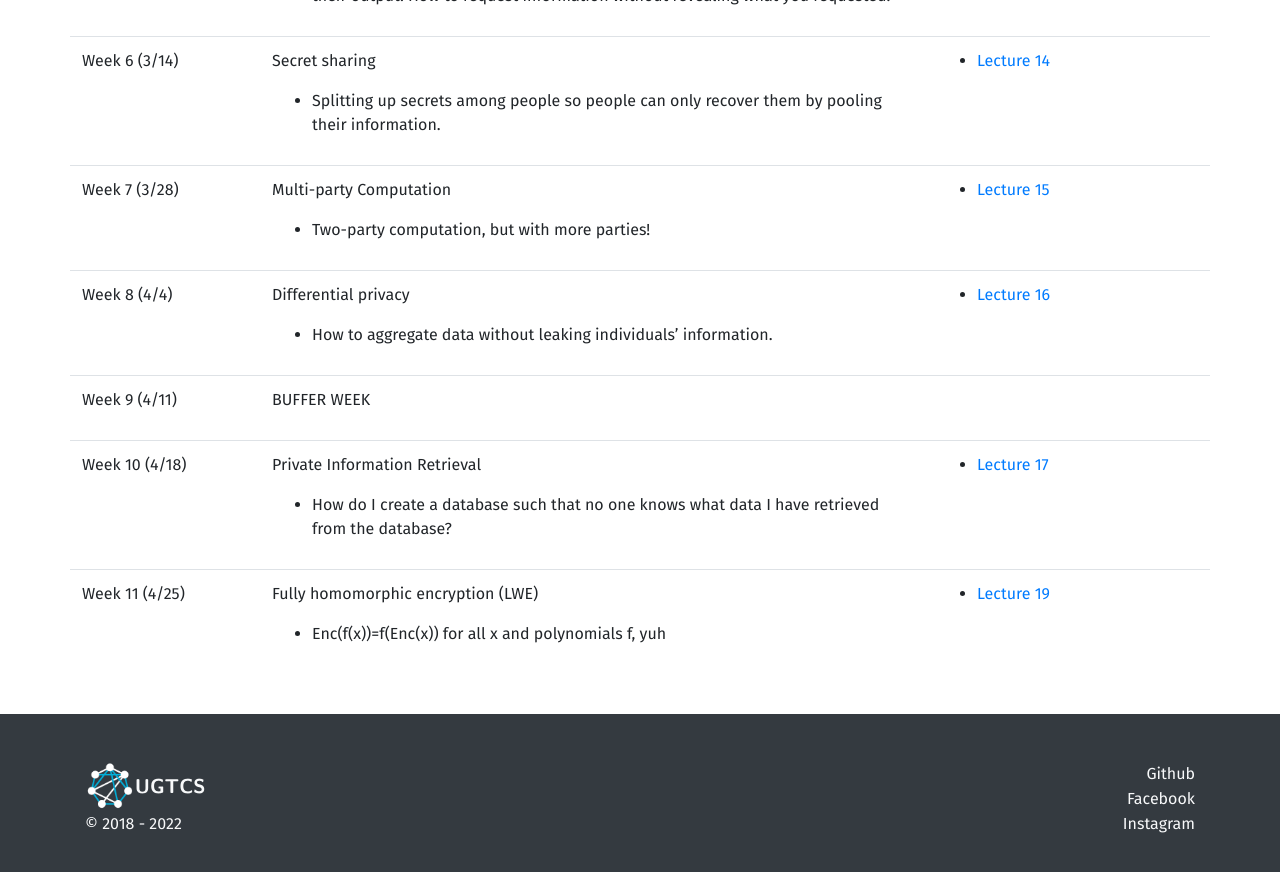
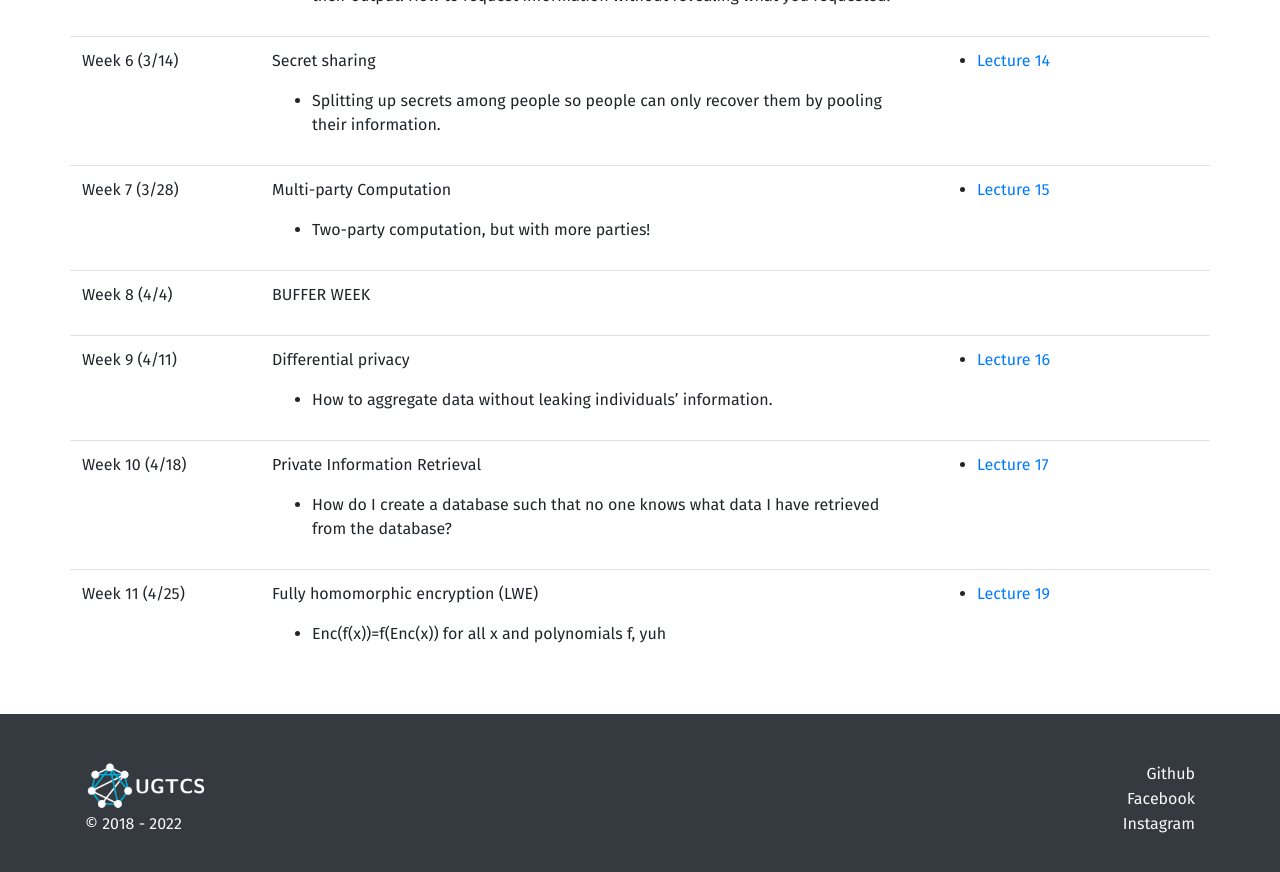
Before and after one commit to ugtcs/ugtcs.github.io, a Jekyll site: the page built from _reading-groups/sp22/crypto.md, in a window 1280 px wide and 900 px high, scrolled down 1438 px. Shown: the top 872 px of the window. Built offline with Jekyll 4.4.1, drawn with Linux system fonts in a browser that asks for light colours.

Commit message:
update schedule

```diff
--- a/_reading-groups/sp22/crypto.md
+++ b/_reading-groups/sp22/crypto.md
@@ -71,15 +71,15 @@ weeks:
 
   - date: Week 8 (4/4)
     topic: >-
+        BUFFER WEEK
+
+  - date: Week 9 (4/11)
+    topic: >-
         Differential privacy
 
         *   How to aggregate data without leaking individuals' information.
     resources: >-
         *   [Lecture 16](https://crypto.stanford.edu/cs355/21sp/lec16.pdf)
-
-  - date: Week 9 (4/11)
-    topic: >-
-        BUFFER WEEK
 
   - date: Week 10 (4/18)
     topic: >-
```
